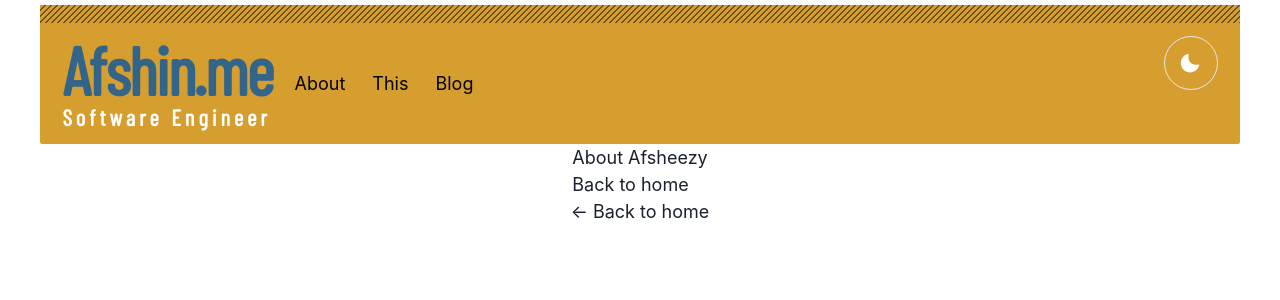
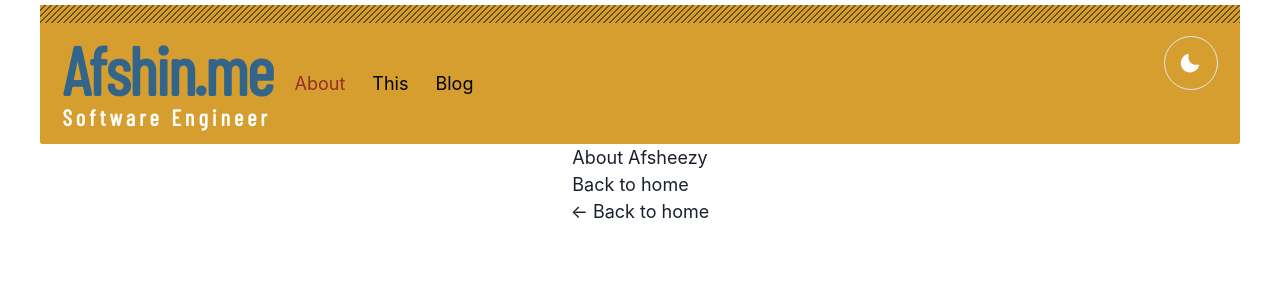
Before and after one commit to afshinator/next-afshin-me-first-try, a Next.js app: page /about in a window 1280 px wide. Shown: the top 300 px of the page. Built offline with nearby package versions, Linux system fonts and the light colour scheme.

Commit message:
Disable header link on current page

```diff
--- a/components/PageHeader.js
+++ b/components/PageHeader.js
@@ -3,20 +3,30 @@
 import DarkModeSwitch from "./DarkModeSwitch";
 import Link from "next/link";
 
-const MenuItems = ({ children }) => (
+const MenuItems = (props) => {
+  const { children, inPage } = props;
+  if (inPage === props.children.toLowerCase()) {
+    return (
+      <Text mt={{ base: 4, md: 0 }} mr={6} display="block" color="red.700">
+        {props.children}
+      </Text>
+    );
+  }
+  return (
     <motion.div
       whileHover={{
         scale: 1.2,
         transition: { duration: 0.2 },
       }}
     >
-    <Link href={`/${children.toLowerCase()}`}>
+      <Link href={`/${props.children.toLowerCase()}`}>
         <Text mt={{ base: 4, md: 0 }} mr={6} display="block" color="black">
-        <a>{children}</a>
+          <a>{props.children}</a>
         </Text>
       </Link>
     </motion.div>
   );
+};
 
 function PageHeader(props) {
   const [show, setShow] = React.useState(false);
@@ -80,9 +90,9 @@
         alignItems="center"
         flexGrow={1}
       >
-        <MenuItems>About</MenuItems>
-        <MenuItems>This</MenuItems>
-        <MenuItems>Blog</MenuItems>
+        <MenuItems {...props}>About</MenuItems>
+        <MenuItems {...props}>This</MenuItems>
+        <MenuItems {...props}>Blog</MenuItems>
       </Box>
 
       <Box
--- a/components/layout.js
+++ b/components/layout.js
@@ -17,8 +17,8 @@
 const name = "Shinators";
 export const siteTitle = "Next.js Website soon come";
 
-export default function Layout({ children, home }) {
-  console.log("layout.js: home?", home);
+export default function Layout({ children, inPage }) {
+  console.log("layout.js: home?", inPage);
   return (
     <>
       <Head>
@@ -49,11 +49,11 @@
         m="0 auto"
       >
         <Progress size="xs" isIndeterminate />
-        <PageHeader />
+        <PageHeader inPage={inPage}/>
 
 
         <main>{children}</main>
-        {!home && (
+        {inPage!=="home" && (
           <div>
             <Link href="/">
               <a>← Back to home</a>
--- a/pages/about.js
+++ b/pages/about.js
@@ -5,7 +5,7 @@
 export default function AboutPage() {
   return (
     <>
-      <Layout>
+      <Layout inPage="about">
         <Head>
           <title>About Afshin</title>
         </Head>
--- a/pages/index.js
+++ b/pages/index.js
@@ -17,7 +17,7 @@
 
 export default function Home({ allPostsData }) {
   return (
-    <Layout home>
+    <Layout inPage="home">
       <Head>
         <title>{siteTitle}</title>
       </Head>
```
Lines whose indentation alone changed are shown as unchanged.
